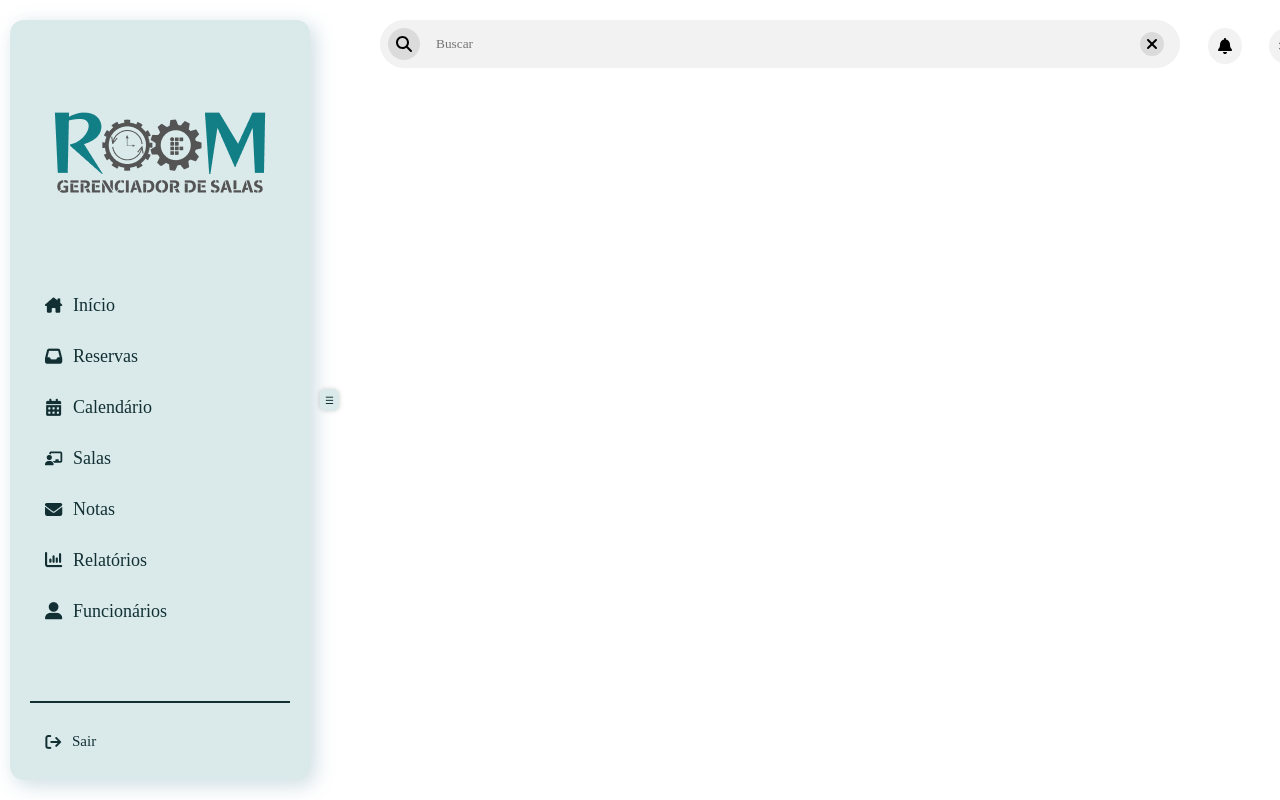
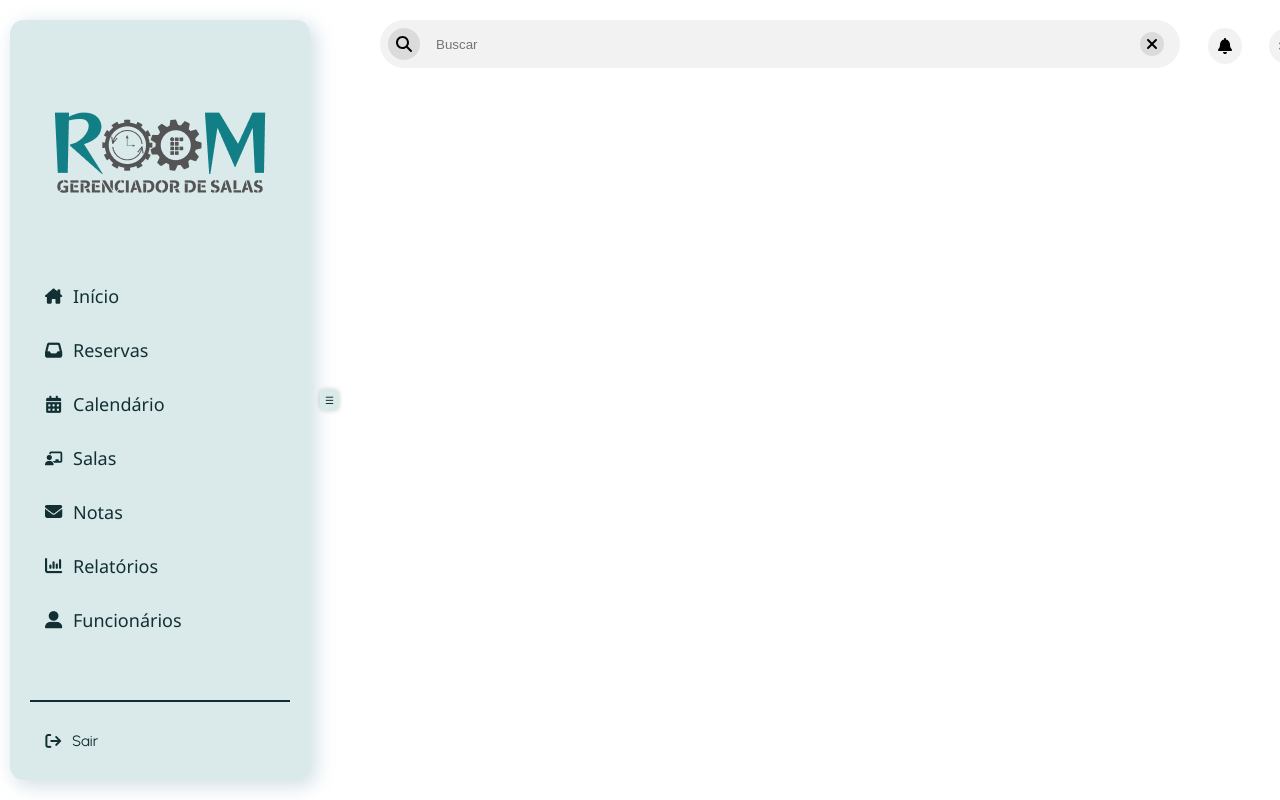
Before and after one commit to JETEJ-Org/GerenciadorDeSalas, a React (Create React App) app: page /start in a window 1280 px wide. Shown: the top 800 px of the page. Built offline with nearby package versions, Linux system fonts and the light colour scheme.

Commit message:
Criação da Página de Recuperação

```diff
--- a/src/components/header/header.css
+++ b/src/components/header/header.css
@@ -1,10 +1,3 @@
-*{
-  margin: 0;
-  padding: 0;
-  box-sizing: border-box;
-  font-family: 'Poppins';
-}
-
 .group_search {
   display: flex;
   align-items: center;
@@ -39,6 +32,7 @@
 .input_search:focus {
   outline: none;
 }
+
 .btn_close {
   display: flex;
   align-items: center;
@@ -93,7 +87,7 @@
 }
 
 
-.profile_photo img{
+.profile_photo img {
   width: 30.946px;
   height: 30.946px;
   border-radius: 100%;
--- a/src/global.css
+++ b/src/global.css
@@ -41,6 +41,8 @@
     justify-content: center;
     margin: 0;
     padding: 0;
+    font-family: var(--font);
+    font-weight: var(--font-regular);
 }
 
 a {
--- a/src/routes/Login/login.css
+++ b/src/routes/Login/login.css
@@ -1,3 +1,5 @@
+@import url('https://fonts.googleapis.com/css2?family=Noto+Sans:ital,wght@0,100..900;1,100..900&display=swap');
+
 .body-login {
     display: flex;
     align-items: center;
```
Also changed, not shown: 2 other files (tests, documents, lock files or other folders).
